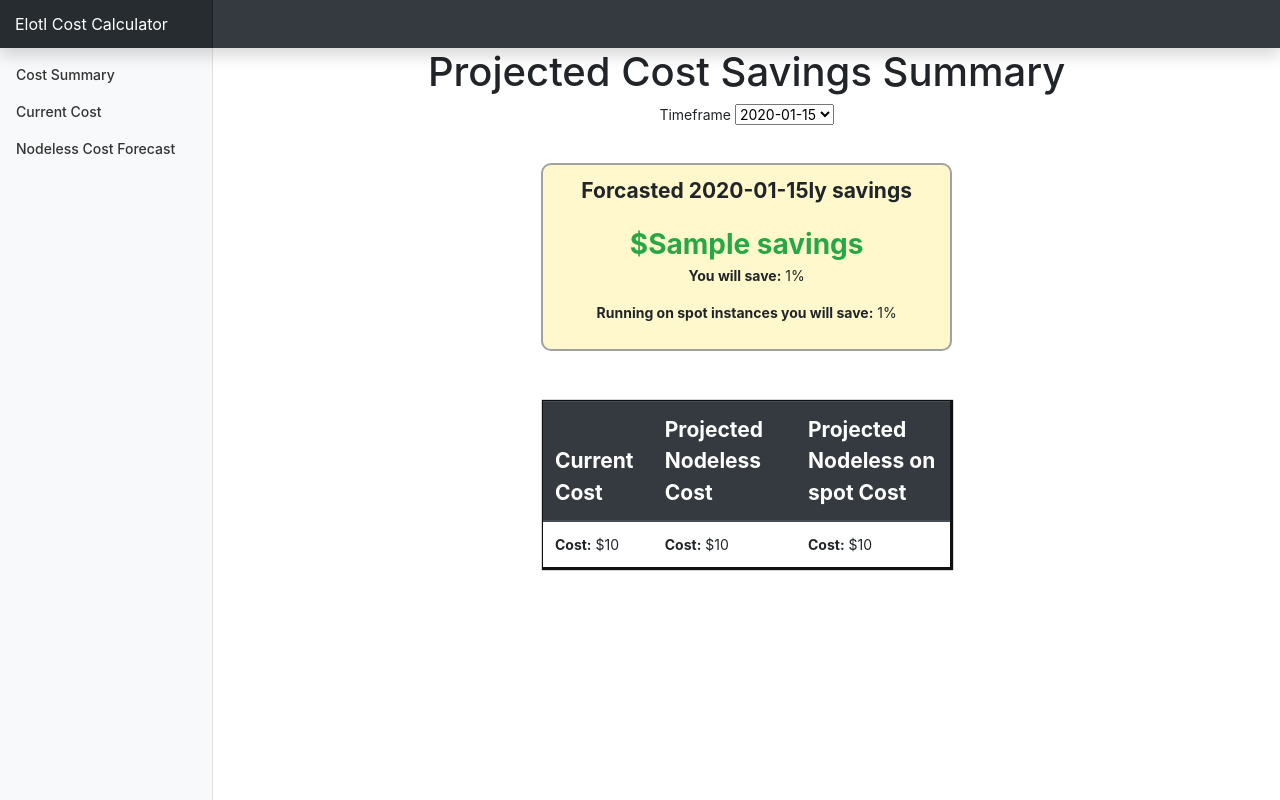
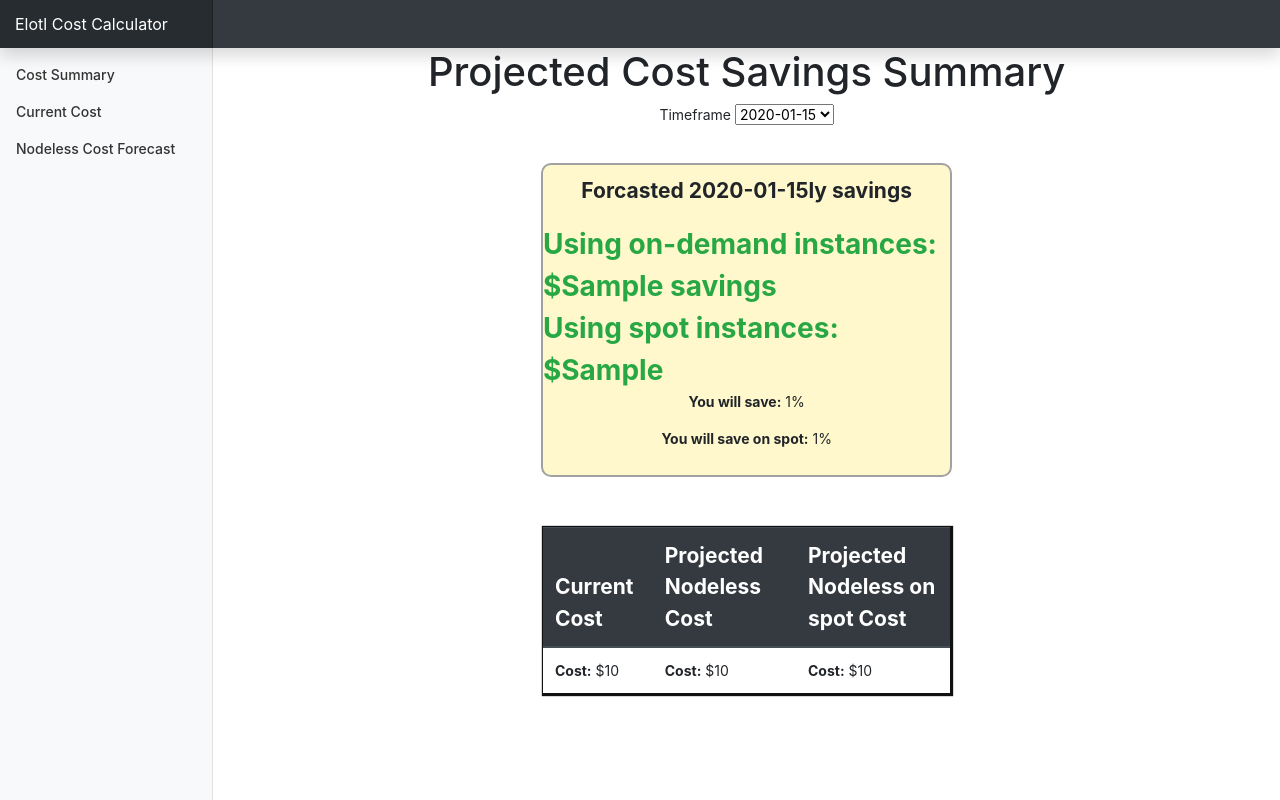
Before and after one commit to elotl/nodeless-cost-calculator, a Flask app: template cost_calculator/templates/comparison.html in a window 1280 px wide. Run offline with Flask 2, Linux system fonts and the light colour scheme; the template is opened without the code that fills it: most values are stand-ins (such as "Sample title", 1, 10 or a date in 2020); parts of the project's set-up code (start-up, migrations or seed data) failed here and were passed over; some libraries are stand-ins or nearby versions.

Commit message:
fix key error

```diff
--- a/cost_calculator/app.py
+++ b/cost_calculator/app.py
@@ -277,6 +277,7 @@ def cost_summary():
     namespace = ''
     data = {
         'pod_cost': 0,
+        'pod_spot_cost': 0,
         'pod_count': 0,
         'pod_total_cpu': 0,
         'pod_total_memory': 0,
@@ -285,7 +286,9 @@ def cost_summary():
         'node_total_cpu': 0,
         'node_total_memory': 0,
         'savings': 0,
+        'savings_for_spot': 0,
         'savings_percentage': 0,
+        'savings_spot_percentage': 0,
         'selected_timeframe': '',
         'timeframes': [WEEK, MONTH, YEAR]
     }
@@ -322,7 +325,7 @@ def cost_summary():
     data['node_count'] = len(nodes)
     data['pod_count'] = len(pods)
     data['savings'] = round(data['node_cost'] - data['pod_cost'], 2)
-    data['saving_for_spot'] = round(data['node_cost'] - data['pod_spot_cost'], 2)
+    data['savings_for_spot'] = round(data['node_cost'] - data['pod_spot_cost'], 2)
     if data['node_cost'] != 0:
         data['savings_percentage'] = round((data['savings'] / data['node_cost']) * 100, 2)
         data['savings_spot_percentage'] = round((data['savings'] / data['node_cost']) * 100, 2)
--- a/cost_calculator/instance_selector.py
+++ b/cost_calculator/instance_selector.py
@@ -174,12 +174,12 @@ class InstanceSelector(object):
         if self.cloud == 'azure':
             region = self.region.replace(" ", "").lower()
             redis_key = key_pattern.format(region=region, instance_type=instance_type)
-            logging.info(f"trying to get data from redis under key: {redis_key}")
+            print(f"trying to get data from redis under key: {redis_key}")
         prices_bytes = self.redis.get(redis_key)
         prices_str = prices_bytes.decode('utf-8')
         if "null" in prices_str:
             prices_str = prices_str.replace("null","{}")
-        logging.info(f"got raw data: {prices_str}")
+        print(f"got raw data: {prices_str}")
         try:
             prices = ast.literal_eval(prices_str)
         except ValueError:
--- a/cost_calculator/templates/comparison.html
+++ b/cost_calculator/templates/comparison.html
@@ -28,9 +28,10 @@
   </form>
   <div class="savings-summary-box">
     <p class="savings-summary-header"><b>Forcasted {{ data.selected_timeframe }}ly savings</b></p>
-    <span class="savings-summary-text">${{ data.savings }}</span>
+    <span class="savings-summary-text">Using on-demand instances: ${{ data.savings }}</span>
+    <span class="savings-summary-text">Using spot instances: ${{ data.savings_for_spot }}</span>
     <p><b>You will save:</b> {{ data.savings_percentage }}%</p>
-    <p><b>Running on spot instances you will save:</b> {{ data.savings_spot_percentage }}%</p>
+    <p><b>You will save on spot:</b> {{ data.savings_spot_percentage }}%</p>
   </div>
 
   <table class="table savings-table">
```
